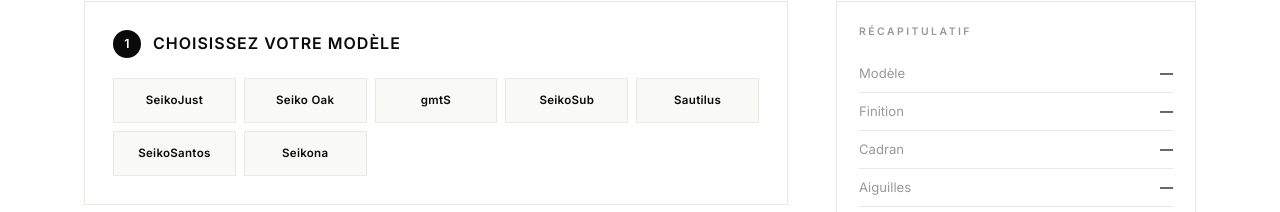
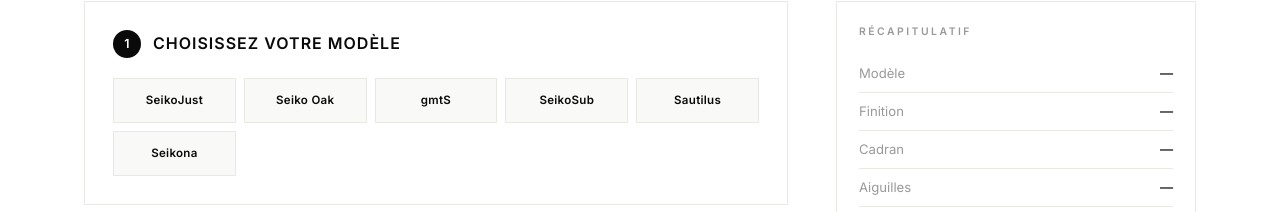
Before and after one commit to seikomodslouis/seikomods-site, a plain HTML site: page configurateur.html in a window 1280 px wide. Shown: the part 476-688 px from the top of the page. Drawn offline with nearby package versions, Linux system fonts and the light colour scheme; a web font is replaced by a local one.

Commit message:
Update configurateur.html

```diff
--- a/configurateur.html
+++ b/configurateur.html
@@ -94,7 +94,7 @@
             <div class="option-card" data-step="model" data-value="sautilus" data-label="Sautilus" data-price="0" data-img="images/sautilus-steel.png">
               <div class="opt-name">Sautilus</div>
             </div>
-            <div class="option-card" data-step="model" data-value="seikosantos" data-label="SeikoSantos" data-price="0" data-img="">
+            <div class="option-card" data-step="model" data-value="seikosantos" data-label="SeikoSantos" data-price="0" data-img="" style="display:none">
               <div class="opt-name">SeikoSantos</div>
             </div>
             <div class="option-card" data-step="model" data-value="seikona" data-label="Seikona" data-price="0" data-img="">
```
